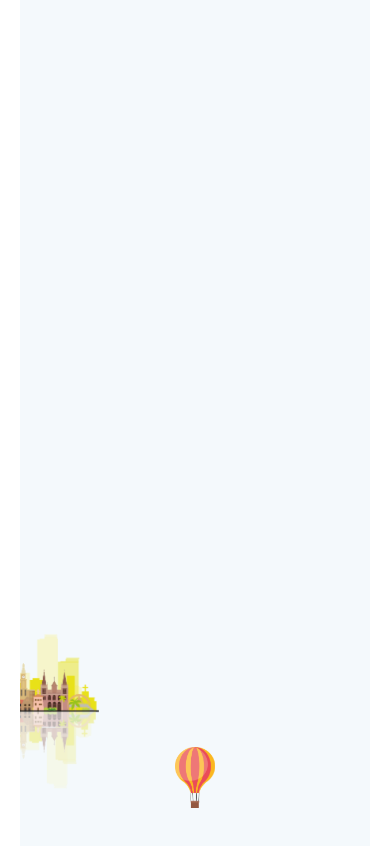
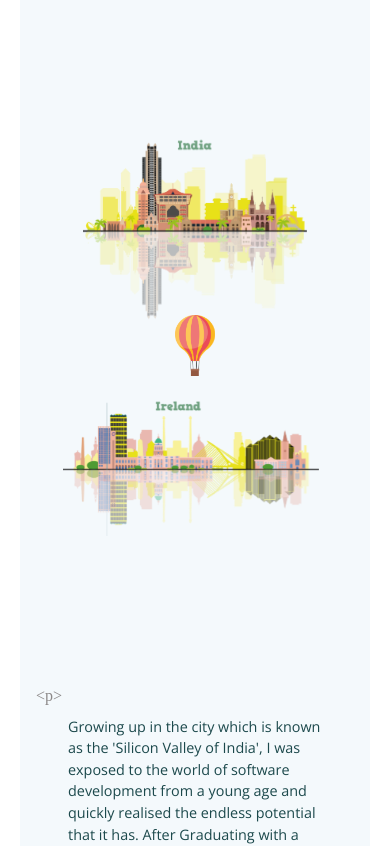
Before and after one commit to SoorajM143/personalwebsite-v2, a React (Create React App) app: page /about-me in a window 390 px wide. Shown: the part 940-1786 px from the top of the page. Built offline with nearby package versions, Linux system fonts and the light colour scheme; a web font is replaced by a local one.

Commit message:
css changes

```diff
--- a/src/styles/AboutMe.css
+++ b/src/styles/AboutMe.css
@@ -654,6 +654,7 @@ svg {
   }
   .about_me_history {
     display: block !important;
+    top: 30rem !important;
   }
   .about_me_para3 {
     font-size: 0.9rem !important;
@@ -673,6 +674,7 @@ svg {
   }
   .cityscape_kochi {
     width: 14rem !important;
+    right: 5rem !important;
   }
   .cityscape_dublin {
     width: 16rem !important;
@@ -681,7 +683,7 @@ svg {
   }
   .cityscape_balloon {
     right: 13rem !important;
-    top: -4rem !important;
+    top: -1rem !important;
   }
   .about_me_skills {
     display: block !important;
--- a/src/styles/AboutMe.scss
+++ b/src/styles/AboutMe.scss
@@ -579,6 +579,7 @@ svg {
 
     .about_me_history{
         display: block !important;
+        top: 30rem !important;
     }
 
     .about_me_para3{
@@ -603,6 +604,7 @@ svg {
 
     .cityscape_kochi{
         width: 14rem !important;
+        right: 5rem !important;
     }
 
     .cityscape_dublin {
@@ -613,7 +615,7 @@ svg {
 
     .cityscape_balloon{
         right: 13rem !important;
-        top: -4rem !important;
+        top: -1rem !important;
     }
 
     .about_me_skills{
```
Also changed, not shown: 1 other file (tests, documents, lock files or other folders).
